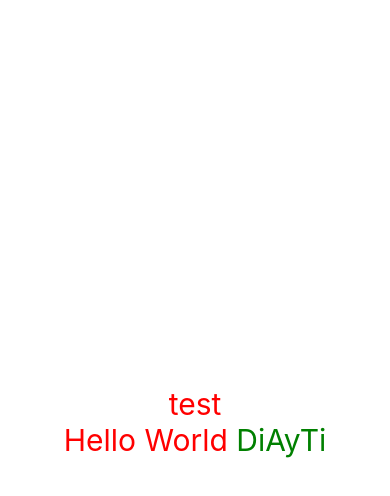
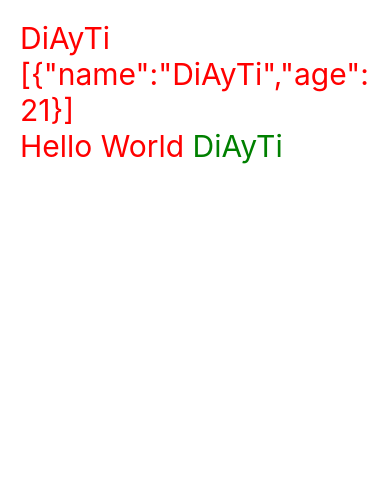
Before and after one commit to DiAyTi38/test-reactnative, a React Native app: screen / in a window 390 px wide. Shown: the top 496 px of the page. Built offline with nearby package versions, Linux system fonts and the light colour scheme.

Commit message:
video 29

```diff
--- a/App.tsx
+++ b/App.tsx
@@ -1,11 +1,30 @@
 import { StatusBar } from 'expo-status-bar';
+import { useState } from 'react';
 import { StyleSheet, Text, View } from 'react-native';
 
 export default function App() {
+
+  //data-type
+  //string
+  const[name, setName] = useState<string>("DiAyTi");
+
+  //number
+  const[age, setAge] = useState<number>(21);
+
+  //null, undifined, boolean
+  const test = false;
+
+  //object, array
+  const[person, setPerson] = useState([{
+    name: "DiAyTi",
+    age: 21
+  }]);
+
   return (
     <View style={styles.container}>
       <View>
-        <Text style={styles.text}>test</Text>
+        <Text style={styles.text}>{name}</Text>
+        <Text style={styles.text}>{JSON.stringify(person)}</Text>
       </View>
       <Text style={styles.text}>Hello World
         <Text style={styles.DiAyti}> DiAyTi</Text>
@@ -25,9 +44,11 @@
   container: {
     flex: 1,
     backgroundColor: '#fff',
-    alignItems: 'center',
-    justifyContent: 'center',
+    // alignItems: 'center',
+    // justifyContent: 'center',
     fontSize: 60,
     color: 'red',
+    paddingTop: 20,
+    paddingHorizontal: 20
   },
 });
```
